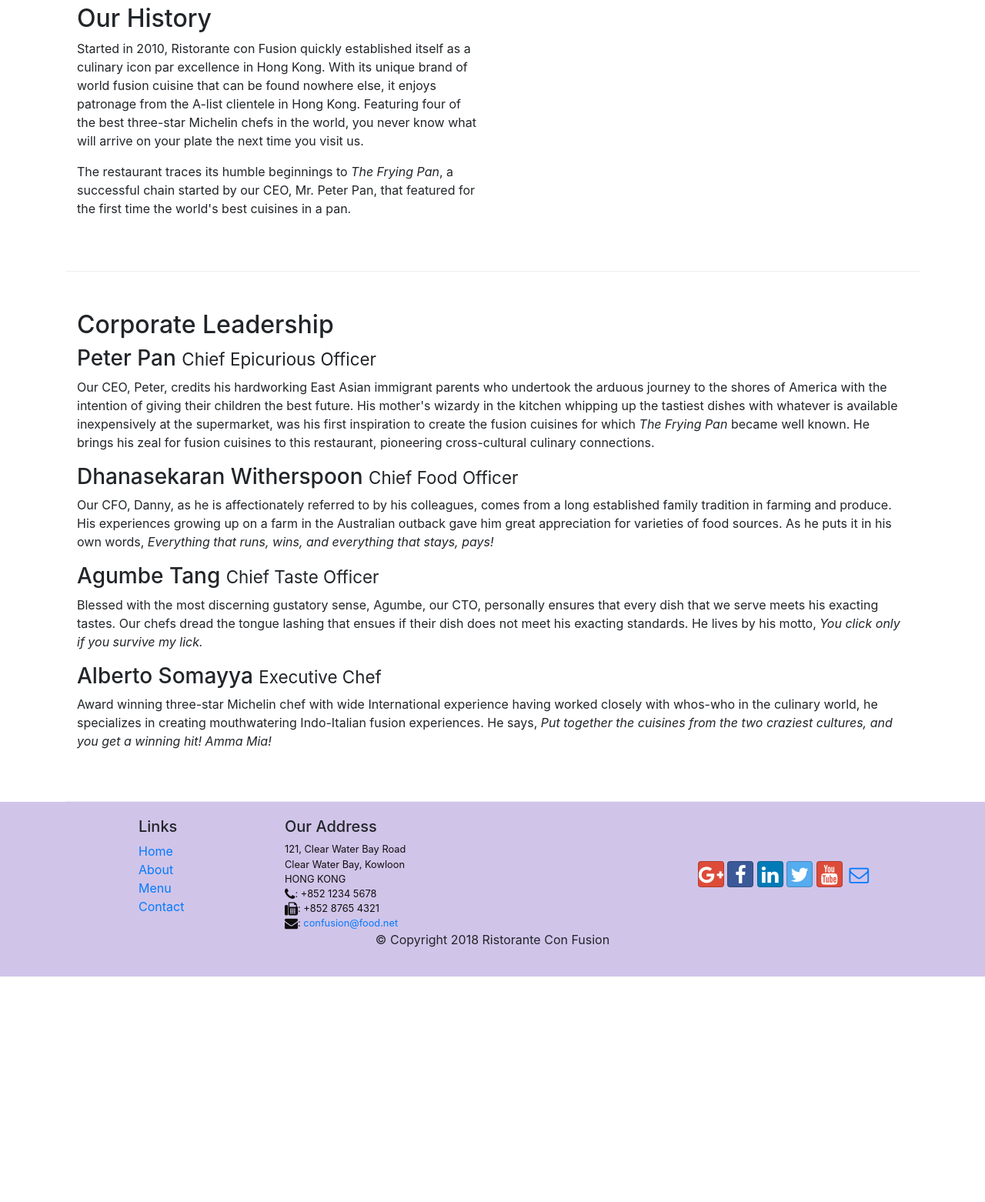
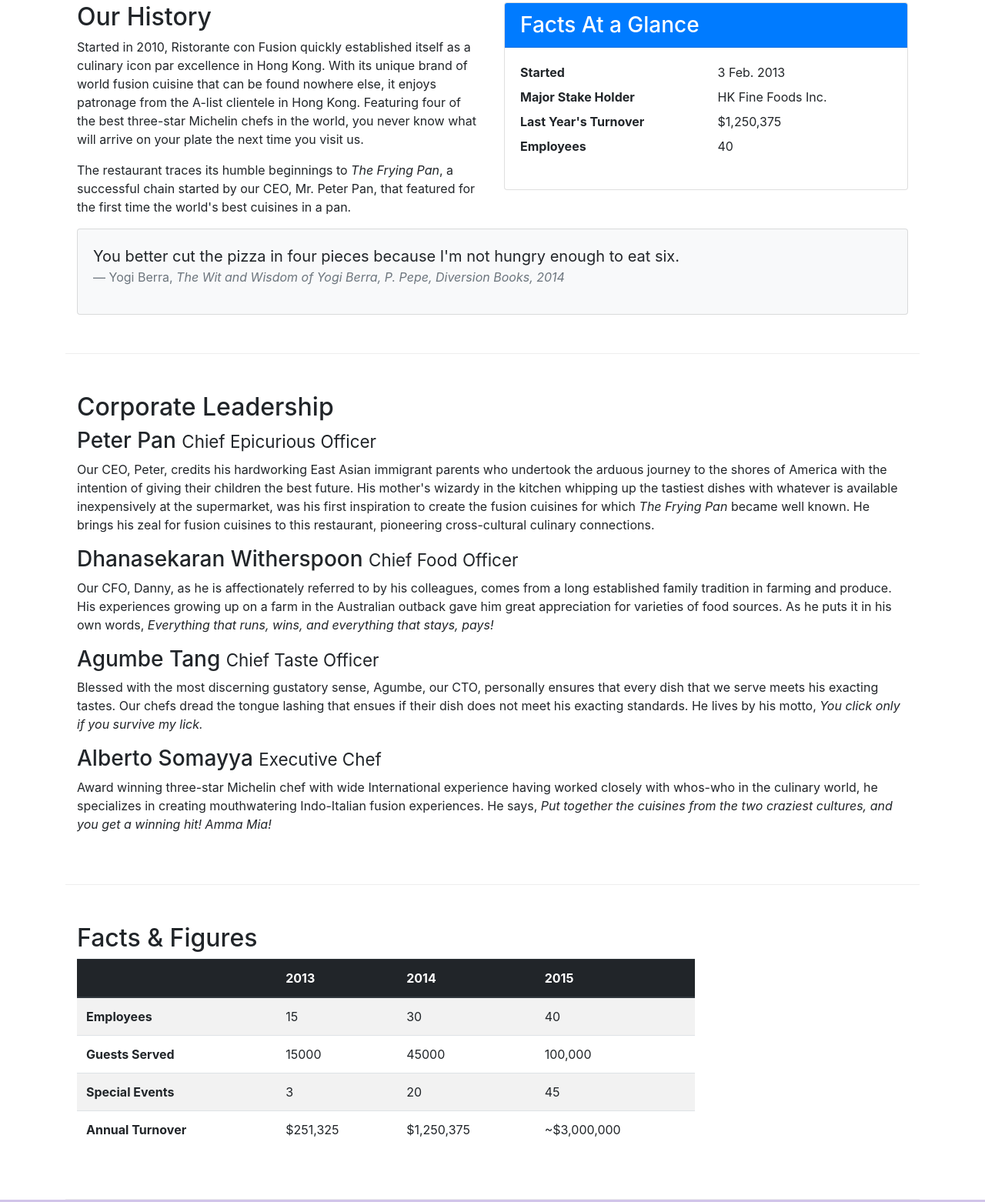
Before and after one commit to namanjain29/Restraunt, a website: page aboutus.html in a window 1280 px wide. Shown: the part 488-2050 px from the top of the page at 77% size. Before the commit the page ends 1757 px from the top, so only its background shows below. Drawn offline with nearby package versions, Linux system fonts and the light colour scheme.

Commit message:
Tables And Cards

```diff
--- a/aboutus.html
+++ b/aboutus.html
@@ -62,15 +62,44 @@
 
         </div>
 
-        <div class="row row-content align-items-center">
+        <div class="row row-content">
             <div class="col-12 col-sm-6 ">
                 <h2>Our History</h2>
                 <p>Started in 2010, Ristorante con Fusion quickly established itself as a culinary icon par excellence in Hong Kong. With its unique brand of world fusion cuisine that can be found nowhere else, it enjoys patronage from the A-list clientele in Hong Kong.  Featuring four of the best three-star Michelin chefs in the world, you never know what will arrive on your plate the next time you visit us.</p>
                 <p>The restaurant traces its humble beginnings to <em>The Frying Pan</em>, a successful chain started by our CEO, Mr. Peter Pan, that featured for the first time the world's best cuisines in a pan.</p>
             </div>
-            <div>
+
+            <div class="col-12 col-sm-6">
+                <div class="card">
+                    <h3 class="card-header bg-primary text-white">Facts At a Glance</h3>
+                    <div class="card-body">
+                        <dl class="row">
+                            <dt class="col-6">Started</dt>
+                            <dd class="col-6">3 Feb. 2013</dd>
+                            <dt class="col-6">Major Stake Holder</dt>
+                            <dd class="col-6">HK Fine Foods Inc.</dd>
+                            <dt class="col-6">Last Year's Turnover</dt>
+                            <dd class="col-6">$1,250,375</dd>
+                            <dt class="col-6">Employees</dt>
+                            <dd class="col-6">40</dd>
+                        </dl>
+                    </div>
+                </div>
+            </div>
+            <div class="col-12">
+                <div class="card card-body bg-light">
+                    <blockquote class="blockquote">
+                        <p class="mb-0">You better cut the pizza in four pieces because
+                            I'm not hungry enough to eat six.</p>
+                        <footer class="blockquote-footer">Yogi Berra,
+                            <cite title="Source Title">The Wit and Wisdom of Yogi Berra,
+                            P. Pepe, Diversion Books, 2014</cite>
+                        </footer>
+                    </blockquote>
+                </div>
             </div>
         </div >
+
 
         <div class="row row-content align-items-center">
             <div class="col-12 col-sm-12" >
@@ -85,6 +114,54 @@
                 <p class="d-none d-sm-block">Award winning three-star Michelin chef with wide International experience having worked closely with whos-who in the culinary world, he specializes in creating mouthwatering Indo-Italian fusion experiences. He says, <em>Put together the cuisines from the two craziest cultures, and you get a winning hit! Amma Mia!</em></p>
             </div>
        </div>
+
+       <div class="row row-content">
+            <div class="col-12 col-sm-9">
+                <h2>Facts &amp; Figures</h2>
+                                <div class="table-responsive">
+                    <table class="table table-striped">
+                        <thead class="thead-dark">
+                            <tr>
+                                <th>&nbsp;</th>
+                                <th>2013</th>
+                                <th>2014</th>
+                                <th>2015</th>
+                            </tr>
+                        </thead>
+                        <tbody>
+                            <tr>
+                                <th>Employees</th>
+                                <td>15</td>
+                                <td>30</td>
+                                <td>40</td>
+                            </tr>
+                            <tr>
+                                <th>Guests Served</th>
+                                <td>15000</td>
+                                <td>45000</td>
+                                <td>100,000</td>
+                            </tr>
+                            <tr>
+                                <th>Special Events</th>
+                                <td>3</td>
+                                <td>20</td>
+                                <td>45</td>
+                            </tr>
+                            <tr>
+                                <th>Annual Turnover</th>
+                                <td>$251,325</td>
+                                <td>$1,250,375</td>
+                                <td>~$3,000,000</td>
+                            </tr>
+                        </tbody>
+                    </table>
+                </div>
+            </div>
+            <div class="col-12 col-sm-3">
+        </div>
+
+
+   </div>
 
     </div>
 
```
